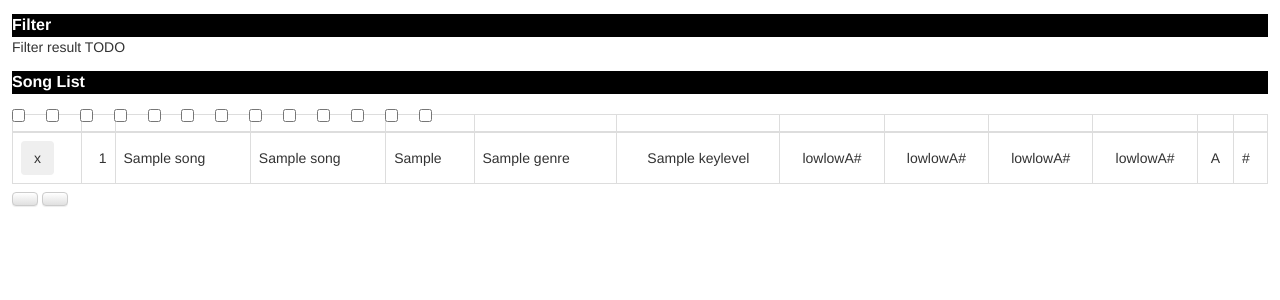
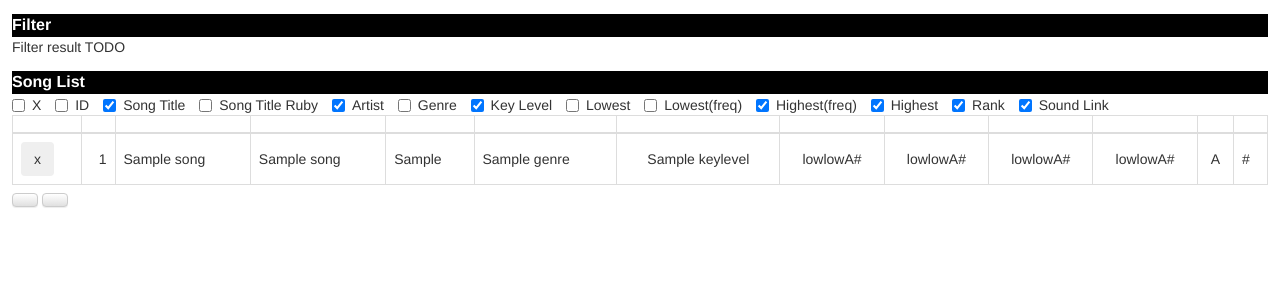
Before and after one commit to khiranouchi/Okemowd2, a Django app: page /main/ in a window 1280 px wide. Shown: the top 300 px of the page. Run offline with Django 3.2, Linux system fonts and the light colour scheme; tables that the repository leaves empty hold one stand-in row (values such as "Sample post"); some libraries are stand-ins or nearby versions.

Commit message:
Support default song column visibility

```diff
--- a/app/templates/main.html
+++ b/app/templates/main.html
@@ -28,60 +28,18 @@
         Song List
     </div>
 
-    <!-- Select visible column --> <!-- TODO foreach by server? & default checked by user? -->
+    <!-- Select visible column -->
     <div>
+        {% for song_column_class, song_column_property, song_column_visibility in zip_song_column_class %}
         <label class="checkbox-inline">
-            <input type="checkbox" onchange="FilterVisibleColumn(this.checked, '{{ STR_SONG_COLUMN_CLASS.DELETE_BUTTON }}')">
-            {{ STR_SONG_PROPERTY.DELETE_BUTTON }}
+            <input type="checkbox" onchange="FilterVisibleColumn(this.checked, '{{ song_column_class }}')"
+                   {% if song_column_visibility %}
+                   checked
+                   {% endif %}
+            >
+            {{ song_column_property }}
         </label>
-        <label class="checkbox-inline">
-            <input type="checkbox" onchange="FilterVisibleColumn(this.checked, '{{ STR_SONG_COLUMN_CLASS.ID }}')">
-            {{ STR_SONG_PROPERTY.ID }}
-        </label>
-        <label class="checkbox-inline">
-            <input type="checkbox" onchange="FilterVisibleColumn(this.checked, '{{ STR_SONG_COLUMN_CLASS.NAME }}')">
-            {{ STR_SONG_PROPERTY.NAME }}
-        </label>
-        <label class="checkbox-inline">
-            <input type="checkbox" onchange="FilterVisibleColumn(this.checked, '{{ STR_SONG_COLUMN_CLASS.NAME_RUBY }}')">
-            {{ STR_SONG_PROPERTY.NAME_RUBY }}
-        </label>
-        <label class="checkbox-inline">
-            <input type="checkbox" onchange="FilterVisibleColumn(this.checked, '{{ STR_SONG_COLUMN_CLASS.ARTIST }}')">
-            {{ STR_SONG_PROPERTY.ARTIST }}
-        </label>
-        <label class="checkbox-inline">
-            <input type="checkbox" onchange="FilterVisibleColumn(this.checked, '{{ STR_SONG_COLUMN_CLASS.GENRE }}')">
-            {{ STR_SONG_PROPERTY.GENRE }}
-        </label>
-        <label class="checkbox-inline">
-            <input type="checkbox" onchange="FilterVisibleColumn(this.checked, '{{ STR_SONG_COLUMN_CLASS.KEY_LEVEL }}')">
-            {{ STR_SONG_PROPERTY.KEY_LEVEL }}
-        </label>
-        <label class="checkbox-inline">
-            <input type="checkbox" onchange="FilterVisibleColumn(this.checked, '{{ STR_SONG_COLUMN_CLASS.KEY_MIN }}')">
-            {{ STR_SONG_PROPERTY.KEY_MIN }}
-        </label>
-        <label class="checkbox-inline">
-            <input type="checkbox" onchange="FilterVisibleColumn(this.checked, '{{ STR_SONG_COLUMN_CLASS.KEY_FREQ_MIN }}')">
-            {{ STR_SONG_PROPERTY.KEY_FREQ_MIN }}
-        </label>
-        <label class="checkbox-inline">
-            <input type="checkbox" onchange="FilterVisibleColumn(this.checked, '{{ STR_SONG_COLUMN_CLASS.KEY_FREQ_MAX }}')">
-            {{ STR_SONG_PROPERTY.KEY_FREQ_MAX }}
-        </label>
-        <label class="checkbox-inline">
-            <input type="checkbox" onchange="FilterVisibleColumn(this.checked, '{{ STR_SONG_COLUMN_CLASS.KEY_MAX }}')">
-            {{ STR_SONG_PROPERTY.KEY_MAX }}
-        </label>
-        <label class="checkbox-inline">
-            <input type="checkbox" onchange="FilterVisibleColumn(this.checked, '{{ STR_SONG_COLUMN_CLASS.RANK }}')">
-            {{ STR_SONG_PROPERTY.RANK }}
-        </label>
-        <label class="checkbox-inline">
-            <input type="checkbox" onchange="FilterVisibleColumn(this.checked, '{{ STR_SONG_COLUMN_CLASS.LINK }}')">
-            {{ STR_SONG_PROPERTY.LINK }}
-        </label>
+        {% endfor %}
     </div>
 
     <!-- Table -->
@@ -128,8 +86,14 @@
 {% include 'song_table_datalist.html' %}
 
 <script>
-// activate tablesorter
 $(document).ready(function(){
+    // initialize column visibility (TODO slow?)
+    {% for song_column_class, song_column_visibility in zip_song_column_class2 %}
+    {% if not song_column_visibility %}
+    FilterVisibleColumn(false, '{{ song_column_class }}');
+    {% endif %}
+    {% endfor %}
+    // activate tablesorter
     $("#table_song_list").tablesorter();
 });
 </script>
--- a/app/views.py
+++ b/app/views.py
@@ -5,6 +5,7 @@
 
 from .models import Genre, KeyLevel, Song
 from .misc import *
+from okemowd2.const import get_constants
 
 
 @csrf_exempt
@@ -18,9 +19,16 @@
                 writer.writerow(song.values())
             return response
         else:
+            # create key_level dictionary(key: id, value: rank) for table sort
             dict_key_level_rank = {}
             for key_level in KeyLevel.objects.all().values('id', 'rank'):
                 dict_key_level_rank[key_level['id']] = key_level['rank']
+            # calculate song_column_class/_property/_visibility
+            dict_song_column_class = get_constants(request)['STR_SONG_COLUMN_CLASS']
+            dict_song_column_property = get_constants(request)['STR_SONG_PROPERTY']  # not always have to equal to song property (equal currently)
+            song_column_visibility_list = []
+            for song_column_key in dict_song_column_class.keys():
+                song_column_visibility_list.append(get_constants(request)['SONG_COLUMN_DEFAULT_VISIBILITY'][song_column_key])
             d = {
                 'song_list': Song.objects.all().select_related('genre', 'key_level'),
                 'dict_rank_name': dict_rank_name,
@@ -28,6 +36,9 @@
                 'genre_list': Genre.objects.all(),
                 'key_level_list': KeyLevel.objects.all(),
                 'key_list': range(0, 73),  # TODO
+                'zip_song_column_class': zip(dict_song_column_class.values(), dict_song_column_property.values(), song_column_visibility_list),
+                # to avoid template issue (cannot use the same zip more than once for some reason / i want to use zip_song_column_class too here)
+                'zip_song_column_class2': zip(dict_song_column_class.values(), song_column_visibility_list),
             }
             return render(request, 'main.html', d)
 
--- a/okemowd2/const.py
+++ b/okemowd2/const.py
@@ -31,6 +31,21 @@
             'RANK': 'xd-song-column-rank',
             'LINK': 'xd-song-column-link',
         },
+        'SONG_COLUMN_DEFAULT_VISIBILITY': {  # TODO this should not be here
+            'DELETE_BUTTON': False,
+            'ID': False,
+            'NAME': True,
+            'NAME_RUBY': False,
+            'ARTIST': True,
+            'GENRE': False,
+            'KEY_LEVEL': True,
+            'KEY_MIN': False,
+            'KEY_FREQ_MIN': False,
+            'KEY_FREQ_MAX': True,
+            'KEY_MAX': True,
+            'RANK': True,
+            'LINK': True,
+        },
         'STR_BUTTON_LABEL': {
             'ADD_EMPTY_SONG': 'Add Song',
             'IMPORT_AND_EXPORT': 'Import and Export',
```
